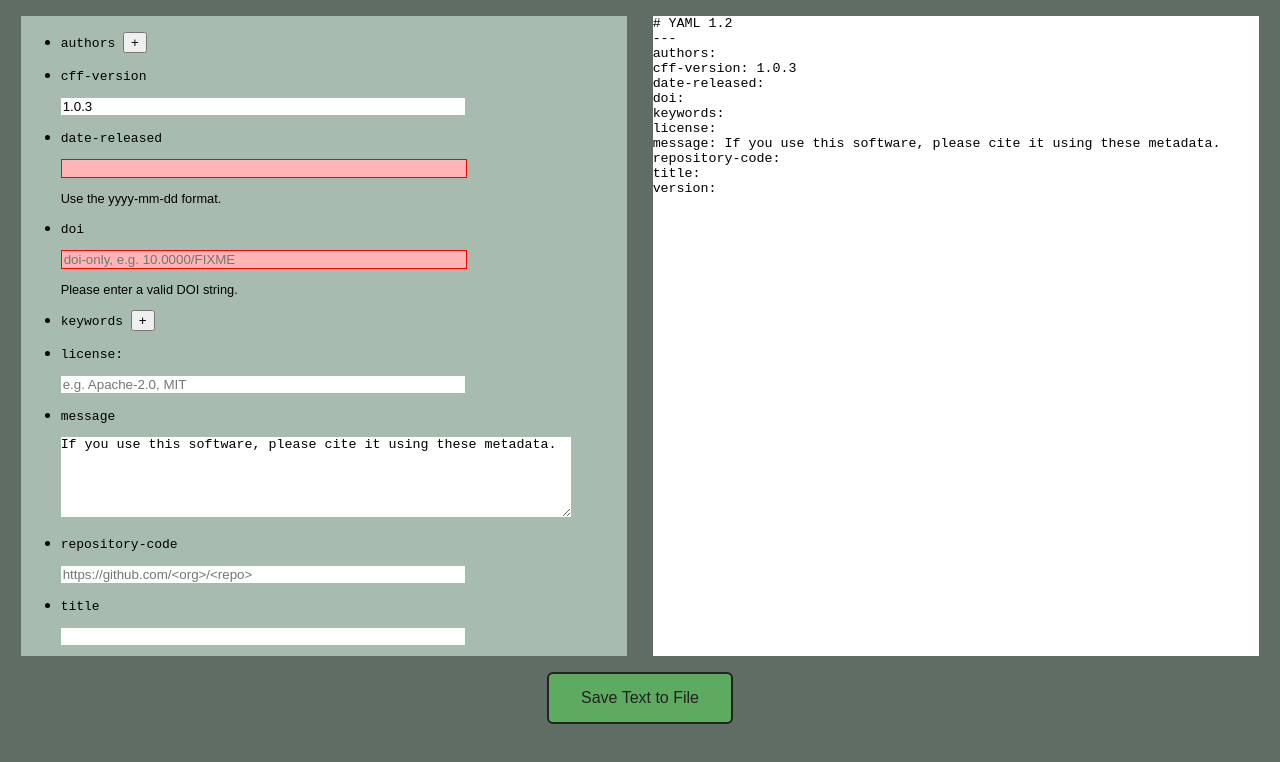
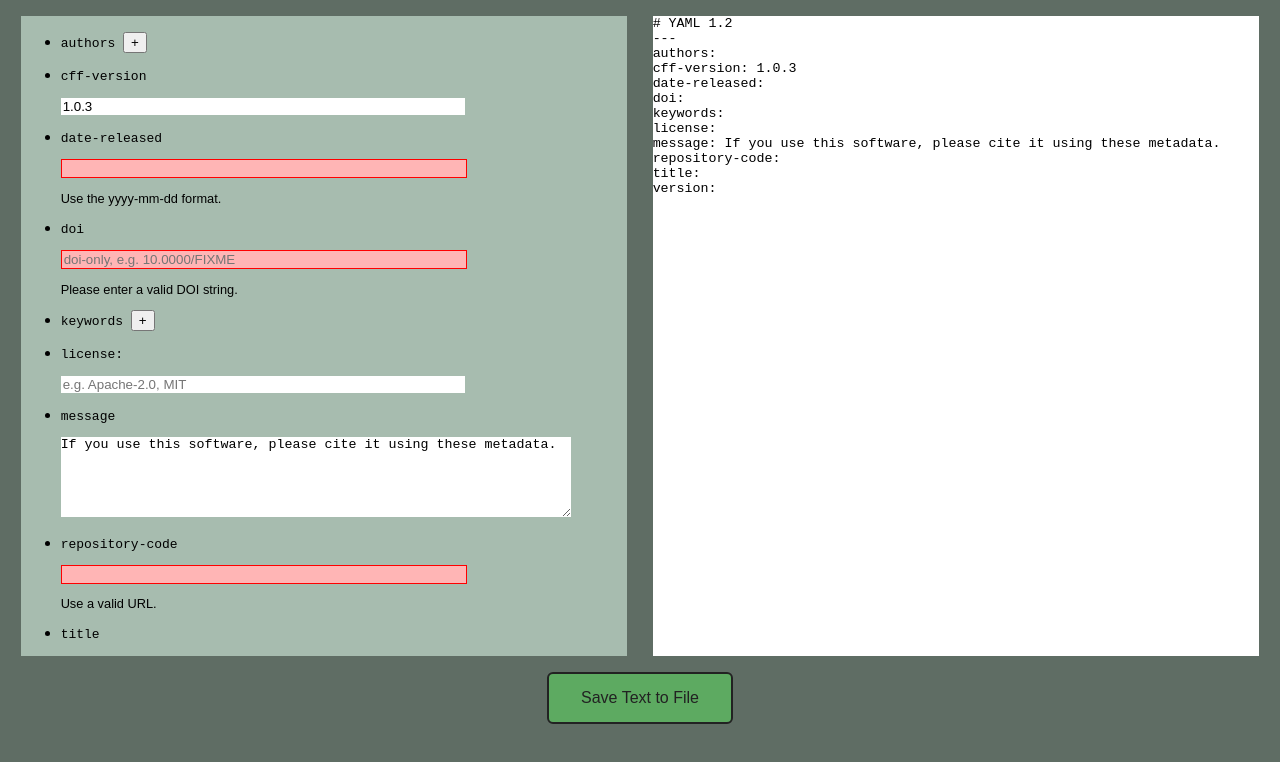
Before and after one commit to citation-file-format/cff-initializer-javascript-v1, a Vue app: page / in a window 1280 px wide. Shown: the top 762 px of the page. Built offline with nearby package versions, Linux system fonts and the light colour scheme.

Commit message:
added validation for repository_code url

```diff
--- a/src/Form.vue
+++ b/src/Form.vue
@@ -101,12 +101,13 @@
                     repository-code
                 </p>
                 <input
-                    placeholder="https://github.com/<org>/<repo>"
                     type="text"
+                    v-bind:class="{error: repository_code_validation.error }"
                     v-bind:value="repository_code"
                     v-on:keyup="update_repository_code($event)"
                 />
-                <p class="message">
+                <p class="message" v-if="repository_code_validation.error">
+                    {{ repository_code_validation.msg }}
                 </p>
             </li>
 
@@ -166,7 +167,8 @@ import {add_author,
         update_version} from './FormEmitters.js';
 
 import {validate_date_released,
-        validate_doi} from './FormValidators.js';
+        validate_doi,
+        validate_repository_code} from './FormValidators.js';
 
 import Authors from './Authors.vue';
 import Keywords from './Keywords.vue';
@@ -178,7 +180,8 @@ export default {
     },
     computed: {
         date_released_validation: validate_date_released,
-        doi_validation: validate_doi
+        doi_validation: validate_doi,
+        repository_code_validation: validate_repository_code
     },
     methods: {
         add_author,
--- a/src/FormValidators.js
+++ b/src/FormValidators.js
@@ -39,3 +39,12 @@ export function validate_doi () {
         msg: "Please enter a valid DOI string."
     }
 }
+
+export function validate_repository_code () {
+    let re = new RegExp('^(https?|ftp)://((?:[^\\s./$#?]{1,}\\.){1,})([^\\s./$#?]{2,})([/$#?]{1}[^\\s]{0,})?$');
+    return {
+        error: !re.test(this.repository_code),
+        msg: "Use a valid URL."
+    }
+
+}
```
